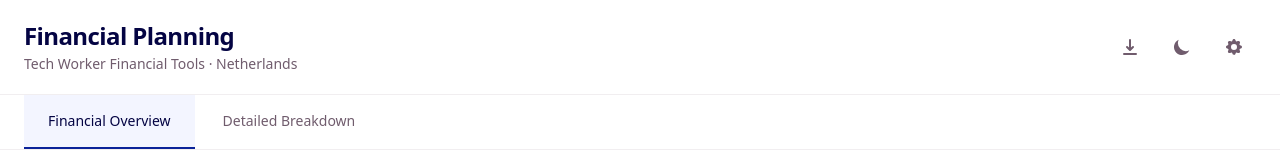
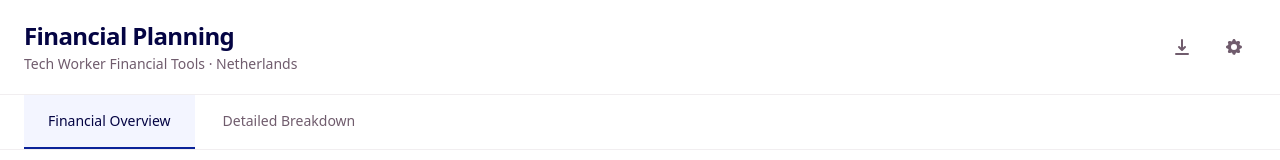
Before and after one commit to nachille-sketch/equity-calculator-app, a React (Vite) app: page / in a window 1280 px wide. Shown: the top 160 px of the page. Built offline with nearby package versions, Linux system fonts and the light colour scheme.

Commit message:
Remove dark mode and improve RSU empty state

```diff
--- a/src/components/Dashboard.tsx
+++ b/src/components/Dashboard.tsx
@@ -22,7 +22,7 @@ export const Dashboard: React.FC = () => {
   const CustomTooltip = ({ active, payload, label }: any) => {
     if (active && payload && payload.length) {
       return (
-        <div className="bg-white dark:bg-card border-2 border-primary rounded-xl p-4 shadow-2xl">
+        <div className="bg-white border-2 border-primary rounded-xl p-4 shadow-2xl">
           <p className="text-sm font-bold text-primary mb-2">Year {label}</p>
           <div className="space-y-1">
             {payload.map((entry: any, index: number) => (
@@ -98,7 +98,7 @@ export const Dashboard: React.FC = () => {
 
       {/* Collapsible Assumptions Panel - Clean & Minimal */}
       {showAssumptions && (
-        <section className="p-8 bg-white dark:bg-card border border-border/30 rounded-2xl shadow-sm space-y-8 animate-slideDown">
+        <section className="p-8 bg-white border border-border/30 rounded-2xl shadow-sm space-y-8 animate-slideDown">
           <div className="flex items-center justify-between">
             <div className="flex items-center gap-2">
               <Zap className="w-5 h-5 text-primary" />
@@ -239,7 +239,7 @@ export const Dashboard: React.FC = () => {
                   onClick={() => updateIncomeSettings({ has30PercentRuling: false })}
                   className={`flex-1 px-6 py-2.5 text-sm font-semibold rounded-md transition-all duration-200 ${
                     !data.incomeSettings.has30PercentRuling
-                      ? 'bg-white dark:bg-card shadow-md border-2 border-border text-foreground'
+                      ? 'bg-white shadow-md border-2 border-border text-foreground'
                       : 'text-muted-foreground hover:text-foreground hover:bg-white/50'
                   }`}
                 >
@@ -299,7 +299,7 @@ export const Dashboard: React.FC = () => {
       )}
 
       {/* Hero Balance Card - Clean, Professional Design */}
-      <section className="relative p-12 bg-white dark:bg-card border border-border/30 rounded-2xl shadow-sm hover:shadow-lg transition-all duration-300 overflow-hidden">
+      <section className="relative p-12 bg-white border border-border/30 rounded-2xl shadow-sm hover:shadow-lg transition-all duration-300 overflow-hidden">
         {/* Subtle gradient accent */}
         <div className="absolute inset-0 bg-gradient-to-br from-primary/3 via-transparent to-accent/3 pointer-events-none" />
 
@@ -354,7 +354,7 @@ export const Dashboard: React.FC = () => {
       </section>
 
       {/* Net Worth Chart - Enhanced with icons */}
-      <section className="bg-white dark:bg-secondary/5 rounded-xl p-8 border border-border/20 shadow-sm hover:shadow-md transition-shadow duration-300">
+      <section className="bg-white rounded-xl p-8 border border-border/20 shadow-sm hover:shadow-md transition-shadow duration-300">
         <div className="flex items-center justify-between mb-6">
           <div className="flex items-center gap-3">
             <div className="p-2 bg-primary/10 rounded-lg">
--- a/src/components/FinancialOverviewPage.tsx
+++ b/src/components/FinancialOverviewPage.tsx
@@ -19,6 +19,13 @@ export const FinancialOverviewPage: React.FC<FinancialOverviewPageProps> = ({ in
   const [showGrantManagement, setShowGrantManagement] = useState(false);
   const [newGrantType, setNewGrantType] = useState<'Main' | 'Refresher' | 'Promo' | 'Retention'>('Refresher');
 
+  // Auto-expand grant management when there are no grants
+  useEffect(() => {
+    if (data.rsuGrants.length === 0 && activeView === 'rsus') {
+      setShowGrantManagement(true);
+    }
+  }, [data.rsuGrants.length, activeView]);
+
   // Auto-calculate suggested year based on existing grants
   const getNextGrantYear = (grantType: string) => {
     const sortedGrants = [...data.rsuGrants].sort((a, b) => b.grantYear - a.grantYear);
@@ -95,7 +102,7 @@ export const FinancialOverviewPage: React.FC<FinancialOverviewPageProps> = ({ in
   return (
     <div className="space-y-8 max-w-7xl mx-auto">
       {/* Hero Section - Today's Wealth (Clean, Professional) */}
-      <section className="relative p-12 bg-white dark:bg-card border border-border/30 rounded-2xl shadow-sm hover:shadow-lg transition-all duration-300 overflow-hidden">
+      <section className="relative p-12 bg-white border border-border/30 rounded-2xl shadow-sm hover:shadow-lg transition-all duration-300 overflow-hidden">
         {/* Subtle gradient accent */}
         <div className="absolute inset-0 bg-gradient-to-br from-success/3 via-transparent to-primary/3 pointer-events-none" />
 
@@ -202,7 +209,7 @@ export const FinancialOverviewPage: React.FC<FinancialOverviewPageProps> = ({ in
       {activeView === 'financials' && (
         <div className="space-y-6">
           {/* Income & Savings Visualization - Enhanced Multi-Line */}
-          <section className="bg-white dark:bg-secondary/5 rounded-xl p-8 border border-border/20 shadow-sm hover:shadow-md transition-shadow duration-300">
+          <section className="bg-white rounded-xl p-8 border border-border/20 shadow-sm hover:shadow-md transition-shadow duration-300">
             <div className="flex items-center gap-3 mb-6">
               <div className="p-2 bg-success/10 rounded-lg">
                 <TrendingUp className="w-5 h-5 text-success" />
@@ -601,7 +608,7 @@ export const FinancialOverviewPage: React.FC<FinancialOverviewPageProps> = ({ in
       {activeView === 'rsus' && (
         <div className="space-y-8">
           {/* Vesting Schedule Visualization - Enhanced */}
-          <section className="bg-white dark:bg-secondary/5 rounded-xl p-8 border border-border/20 shadow-sm hover:shadow-md transition-shadow duration-300">
+          <section className="bg-white rounded-xl p-8 border border-border/20 shadow-sm hover:shadow-md transition-shadow duration-300">
             <div className="flex items-center gap-3 mb-6">
               <div className="p-2 bg-accent/30 rounded-lg">
                 <Award className="w-5 h-5 text-primary" />
@@ -619,8 +626,16 @@ export const FinancialOverviewPage: React.FC<FinancialOverviewPageProps> = ({ in
 
               if (data.rsuGrants.length === 0) {
                 return (
-                  <div className="text-center py-12 text-muted-foreground">
-                    <p>No RSU grants to display. Add grants below to see vesting schedule.</p>
+                  <div className="text-center py-16">
+                    <div className="inline-flex items-center justify-center w-16 h-16 rounded-full bg-accent/20 mb-4">
+                      <Award className="w-8 h-8 text-primary" />
+                    </div>
+                    <h4 className="text-lg font-semibold text-foreground mb-2">No RSU Grants Yet</h4>
+                    <p className="text-muted-foreground mb-6">Add your RSU grants below to visualize your vesting schedule.</p>
+                    <div className="inline-flex items-center gap-2 text-sm text-primary font-medium">
+                      <span>↓</span>
+                      <span>Scroll down to add grants</span>
+                    </div>
                   </div>
                 );
               }
@@ -1408,7 +1423,7 @@ export const FinancialOverviewPage: React.FC<FinancialOverviewPageProps> = ({ in
       {activeView === 'investments' && (
         <div className="space-y-8">
           {/* Wealth Growth Visualization - Enhanced */}
-          <section className="bg-white dark:bg-secondary/5 rounded-xl p-8 border border-border/20 shadow-sm hover:shadow-md transition-shadow duration-300">
+          <section className="bg-white rounded-xl p-8 border border-border/20 shadow-sm hover:shadow-md transition-shadow duration-300">
             <div className="flex items-center gap-3 mb-6">
               <div className="p-2 bg-primary/10 rounded-lg">
                 <PiggyBank className="w-5 h-5 text-primary" />
--- a/src/components/Layout.tsx
+++ b/src/components/Layout.tsx
@@ -1,5 +1,4 @@
 import React, { useState } from 'react';
-import { useDarkMode } from '../hooks/useDarkMode';
 import { exportToJSON, exportToCSV } from '../utils/exportData';
 import { useFinancial } from '../context/FinancialContext';
 
@@ -10,7 +9,6 @@ interface LayoutProps {
 }
 
 export const Layout: React.FC<LayoutProps> = ({ children, activeTab, onTabChange }) => {
-  const { isDark, toggleDarkMode } = useDarkMode();
   const { data, projections } = useFinancial();
   const [showExportMenu, setShowExportMenu] = useState(false);
 
@@ -73,23 +71,6 @@ export const Layout: React.FC<LayoutProps> = ({ children, activeTab, onTabChange
                 )}
               </div>
 
-              {/* Dark Mode Toggle */}
-              <button
-                onClick={toggleDarkMode}
-                className="p-3 rounded-full transition-colors hover:bg-secondary text-muted-foreground hover:text-foreground"
-                title={isDark ? 'Light Mode' : 'Dark Mode'}
-              >
-                {isDark ? (
-                  <svg xmlns="http://www.w3.org/2000/svg" className="h-5 w-5" viewBox="0 0 20 20" fill="currentColor">
-                    <path fillRule="evenodd" d="M10 2a1 1 0 011 1v1a1 1 0 11-2 0V3a1 1 0 011-1zm4 8a4 4 0 11-8 0 4 4 0 018 0zm-.464 4.95l.707.707a1 1 0 001.414-1.414l-.707-.707a1 1 0 00-1.414 1.414zm2.12-10.607a1 1 0 010 1.414l-.706.707a1 1 0 11-1.414-1.414l.707-.707a1 1 0 011.414 0zM17 11a1 1 0 100-2h-1a1 1 0 100 2h1zm-7 4a1 1 0 011 1v1a1 1 0 11-2 0v-1a1 1 0 011-1zM5.05 6.464A1 1 0 106.465 5.05l-.708-.707a1 1 0 00-1.414 1.414l.707.707zm1.414 8.486l-.707.707a1 1 0 01-1.414-1.414l.707-.707a1 1 0 011.414 1.414zM4 11a1 1 0 100-2H3a1 1 0 000 2h1z" clipRule="evenodd" />
-                  </svg>
-                ) : (
-                  <svg xmlns="http://www.w3.org/2000/svg" className="h-5 w-5" viewBox="0 0 20 20" fill="currentColor">
-                    <path d="M17.293 13.293A8 8 0 016.707 2.707a8.001 8.001 0 1010.586 10.586z" />
-                  </svg>
-                )}
-              </button>
-
               {/* Settings Icon */}
               <button
                 onClick={() => onTabChange('inputs')}
--- a/src/hooks/useDarkMode.ts
+++ /dev/null
@@ -1,28 +0,0 @@
-// Custom hook for dark mode management
-import { useEffect, useState } from 'react';
-
-export const useDarkMode = () => {
-  const [isDark, setIsDark] = useState(() => {
-    // Check localStorage first
-    const saved = localStorage.getItem('darkMode');
-    if (saved !== null) {
-      return saved === 'true';
-    }
-    // Then check system preference
-    return window.matchMedia('(prefers-color-scheme: dark)').matches;
-  });
-
-  useEffect(() => {
-    const root = document.documentElement;
-    if (isDark) {
-      root.classList.add('dark');
-    } else {
-      root.classList.remove('dark');
-    }
-    localStorage.setItem('darkMode', String(isDark));
-  }, [isDark]);
-
-  const toggleDarkMode = () => setIsDark(!isDark);
-
-  return { isDark, toggleDarkMode };
-};
```
